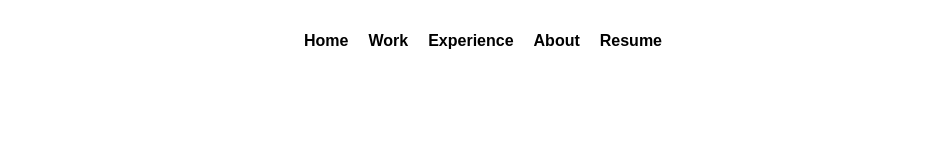
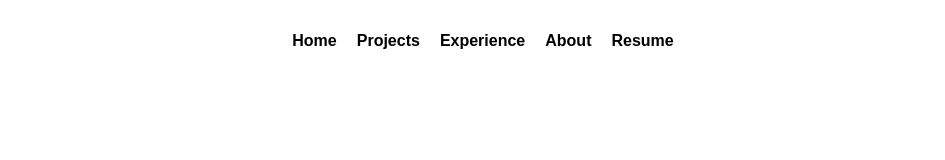
Before and after one commit to kennychiang111/kennychiang111.github.io, a plain HTML site: page projects.html in a window 1280 px wide. Shown: the top 160 px of the page, without its empty margins (167-1112 px from the left). Drawn offline with Linux system fonts and the light colour scheme.

Commit message:
Update projects.html

```diff
--- a/projects.html
+++ b/projects.html
@@ -14,7 +14,7 @@
         <nav>
             <ul>
                 <li><a href="kennychiang111.github.io/index.html">Home</a></li>
-                <li><a href="kennychiang111.github.io/projects.html">Work</a></li>
+                <li><a href="kennychiang111.github.io/projects.html">Projects</a></li>
                 <li><a href="kennychiang111.github.io/work.html">Experience</a></li>
                 <li><a href="kennychiang111.github.io/about.html">About</a></li>
                 <li><a href="kennychiang111.github.io/Kenny%20Chiang%20Resume.pdf" target="_blank">Resume</a></li>
```
